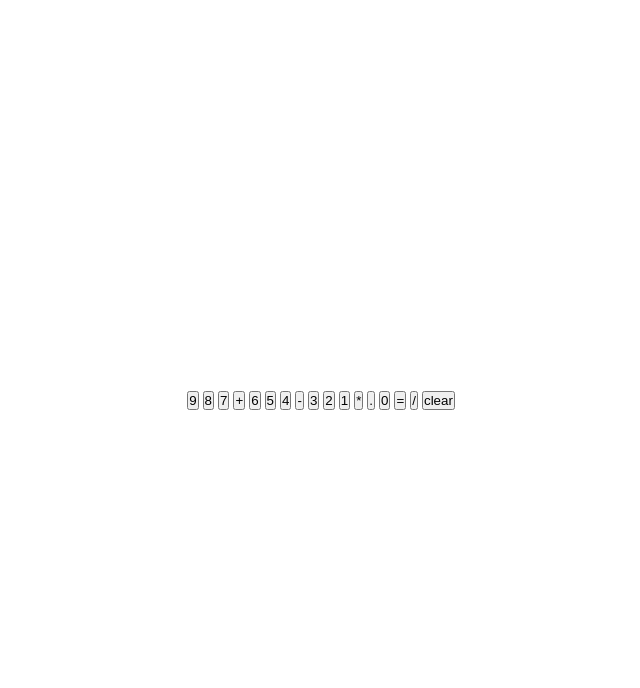
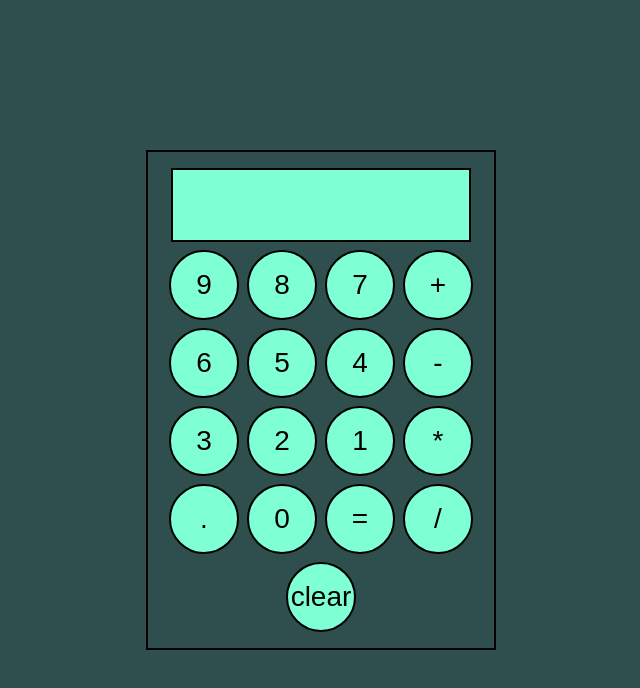
Before and after one commit to alexnoy/Calculator, a plain HTML site: page index.html in a window 1280 px wide. Shown: the whole page, without its empty margins (319-959 px from the left). Drawn offline with Linux system fonts and the light colour scheme.

Commit message:
Style the webpage
Added some styling to make the calculator look decent and clean.

```diff
--- a/style.css
+++ b/style.css
@@ -11,4 +11,45 @@ body {
     display: flex;
     justify-content: center;
     align-items: center;
+    background-color: darkslategray;
 }
+
+#calculator {
+    display: flex;
+    flex-direction: column;
+    align-items: center;
+    height: 500px;
+    width: 350px;
+    border: 2px solid black;
+    padding: 16px;
+    gap: 8px;
+}
+
+#display {
+    display: flex;
+    justify-content: flex-end;
+    align-items: flex-end;
+    background-color: aquamarine;
+    height: 100px;
+    width: 300px;
+    font-size: 48px;
+    border: solid black 2px;
+}
+
+#keypad {
+    display: flex;
+    flex-wrap: wrap;
+    justify-content: center;
+    align-content: center;
+    gap: 8px;
+    flex: 1;
+}
+
+button {
+    aspect-ratio: 1;
+    height: 70px;
+    font-size: 28px;
+    border: solid black 2px;
+    border-radius: 50px;
+    background-color: aquamarine;
+}
```
